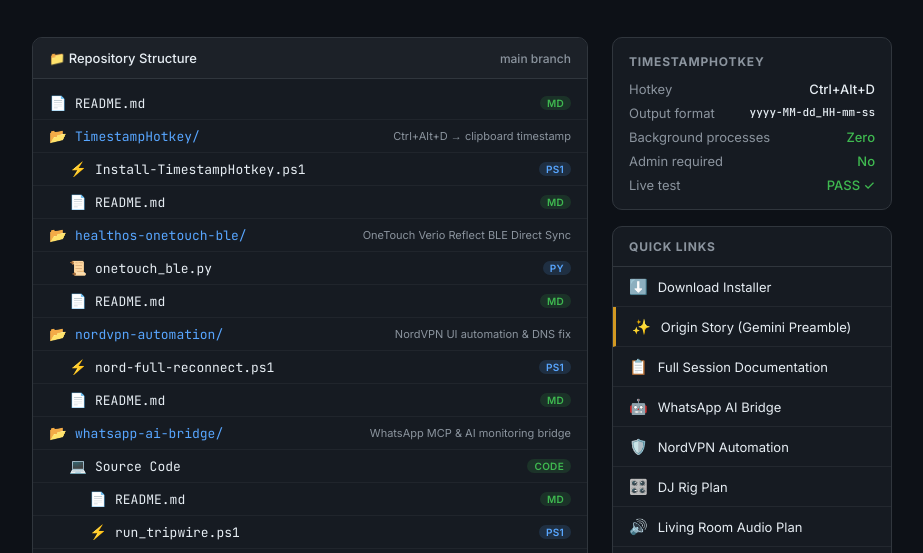
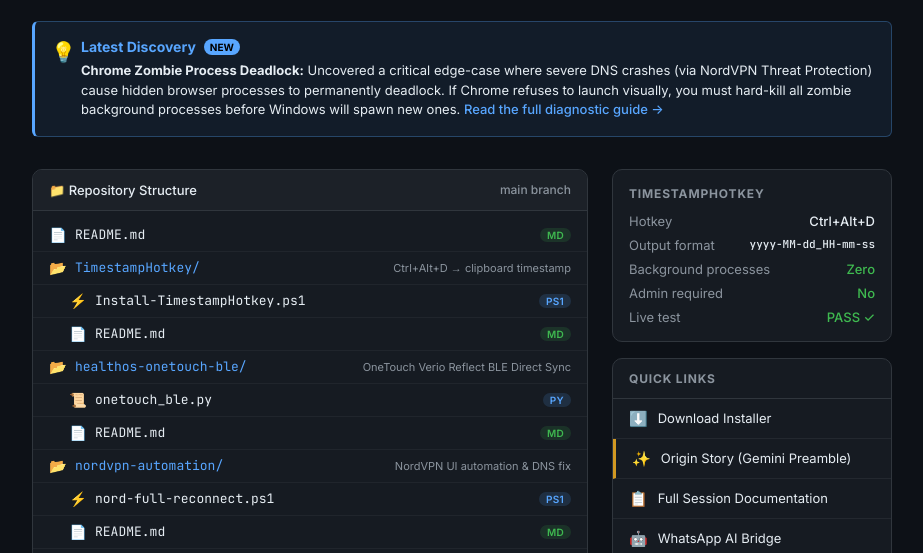
Before and after one commit to naudiac/utility-scripts, a plain HTML site: page index.html in a window 1280 px wide. Shown: the part 172-725 px from the top of the page, without its empty margins (178-1101 px from the left). Drawn offline with Linux system fonts and the light colour scheme.

Commit message:
feat: add Latest Discovery callout banner to homepage

```diff
--- a/index.html
+++ b/index.html
@@ -58,6 +58,13 @@
   .link-icon { font-size: 15px; flex-shrink: 0; }
   footer { max-width: 860px; margin: 40px auto 0; font-size: 12px; color: var(--muted); text-align: center; border-top: 1px solid var(--border); padding-top: 20px; }
   @media (max-width: 700px) { .layout { grid-template-columns: 1fr; } }
+  .discovery-callout { max-width: 860px; margin: -16px auto 32px; background: rgba(88, 166, 255, 0.08); border: 1px solid rgba(88, 166, 255, 0.3); border-left: 3px solid var(--accent); border-radius: 6px; padding: 16px; display: flex; align-items: flex-start; gap: 12px; }
+  .discovery-callout .icon { font-size: 20px; margin-top: 2px; }
+  .discovery-content h3 { color: var(--accent); font-size: 14px; margin-bottom: 6px; display: flex; align-items: center; gap: 8px; }
+  .discovery-content h3 .new-badge { background: var(--accent); color: #000; font-size: 10px; padding: 2px 6px; border-radius: 12px; font-weight: 700; text-transform: uppercase; }
+  .discovery-content p { font-size: 13px; color: var(--text); line-height: 1.5; }
+  .discovery-content a { color: var(--accent); text-decoration: none; font-weight: 500; }
+  .discovery-content a:hover { text-decoration: underline; }
 </style>
 </head>
 <body>
@@ -71,6 +78,14 @@
   <div class="repo-desc">Personal collection of Windows utility scripts, automation tools, and planning documents.</div>
   <div class="badge"><span class="dot"></span> Public</div>
 </header>
+
+<div class="discovery-callout">
+  <div class="icon">💡</div>
+  <div class="discovery-content">
+    <h3>Latest Discovery <span class="new-badge">New</span></h3>
+    <p><strong>Chrome Zombie Process Deadlock:</strong> Uncovered a critical edge-case where severe DNS crashes (via NordVPN Threat Protection) cause hidden browser processes to permanently deadlock. If Chrome refuses to launch visually, you must hard-kill all zombie background processes before Windows will spawn new ones. <a href="https://github.com/naudiac/utility-scripts/blob/main/knowledge_base/chrome-https-diagnostic-order.md" target="_blank">Read the full diagnostic guide →</a></p>
+  </div>
+</div>
 
 <div class="layout">
   <div>
```
